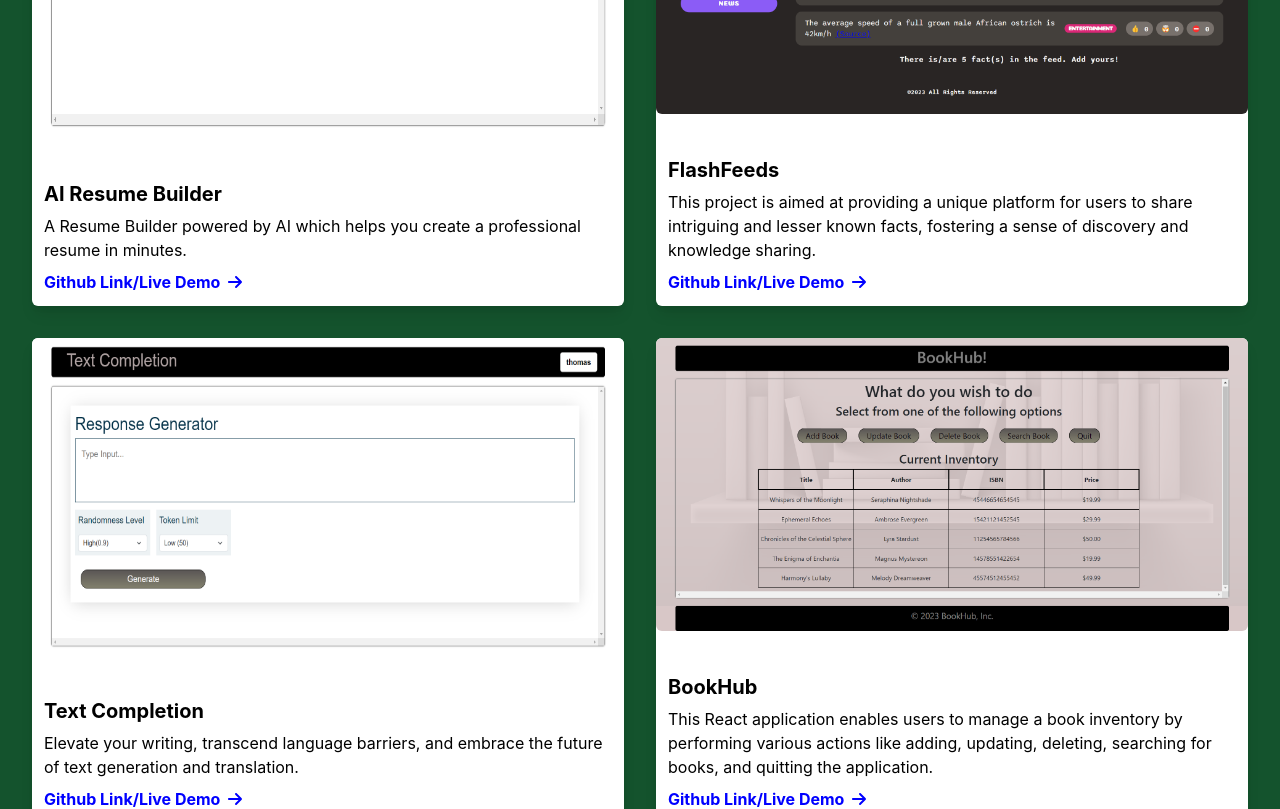
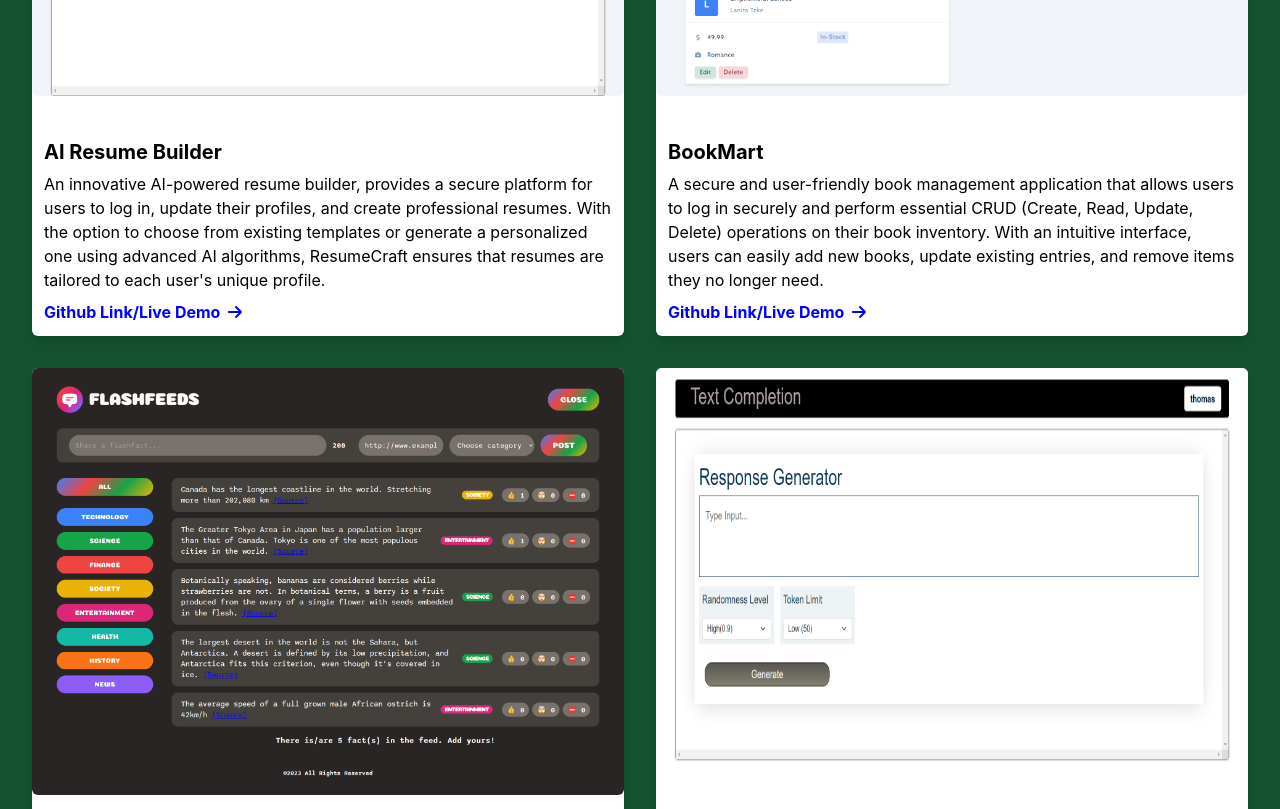
Before and after one commit to thomastepi/portfolio, a React (Create React App) app: page / in a window 1280 px wide. Shown: the part 1220-2029 px from the top of the page. Built offline with nearby package versions, Linux system fonts and the light colour scheme; no server answers.

Commit message:
update project photos

```diff
--- a/src/components/ProjectsSection.js
+++ b/src/components/ProjectsSection.js
@@ -7,31 +7,30 @@ const projects = [
   {
     title: "AI Resume Builder",
     description:
-      "A Resume Builder powered by AI which helps you create a professional resume in minutes.",
+      "An innovative AI-powered resume builder, provides a secure platform for users to log in, update their profiles, and create professional resumes. With the option to choose from existing templates or generate a personalized one using advanced AI algorithms, ResumeCraft ensures that resumes are tailored to each user's unique profile. ",
     getImageSrc: () => require("../assets/images/resume-builder.png"),
     link: "https://resume-craft.onrender.com/",
   },
   {
+    title: "BookMart",
+    description:
+      "A secure and user-friendly book management application that allows users to log in securely and perform essential CRUD (Create, Read, Update, Delete) operations on their book inventory. With an intuitive interface, users can easily add new books, update existing entries, and remove items they no longer need.",
+    getImageSrc: () => require("../assets/images/bookmart.png"),
+    link: "https://github.com/thomastepi/book-management.git",
+  },
+  {
     title: "FlashFeeds",
-    description:
-      `This project is aimed at providing a unique platform for users to share intriguing and lesser known
+    description: `This project is aimed at providing a unique platform for users to share intriguing and lesser known
       facts, fostering a sense of discovery and knowledge sharing.`,
     getImageSrc: () => require("../assets/images/flashfeeds.png"),
     link: "https://github.com/thomastepi/FactShare_React_App.git",
   },
   {
-    title: "Text Completion",
+    title: "Text Craft",
     description:
-      "Elevate your writing, transcend language barriers, and embrace the future of text generation and translation.",
+      "An advanced text completion tool, offers users a secure environment to fine-tune their text generation experience. Upon logging in, users can adjust token limits and set the randomness level, providing a personalized and controlled approach to generating text content. ",
     getImageSrc: () => require("../assets/images/text-completion.png"),
     link: "https://github.com/thomastepi/textCompletion-translation-OpenAI.git",
-  },
-  {
-    title: "BookHub",
-    description:
-      "This React application enables users to manage a book inventory by performing various actions like adding, updating, deleting, searching for books, and quitting the application.",
-    getImageSrc: () => require("../assets/images/bookhub.png"),
-    link: "https://github.com/thomastepi/book-management.git",
   },
 ];
 
```
Also changed, not shown: src/assets/images/bookmart.png (added), src/assets/images/resume-builder.png.
